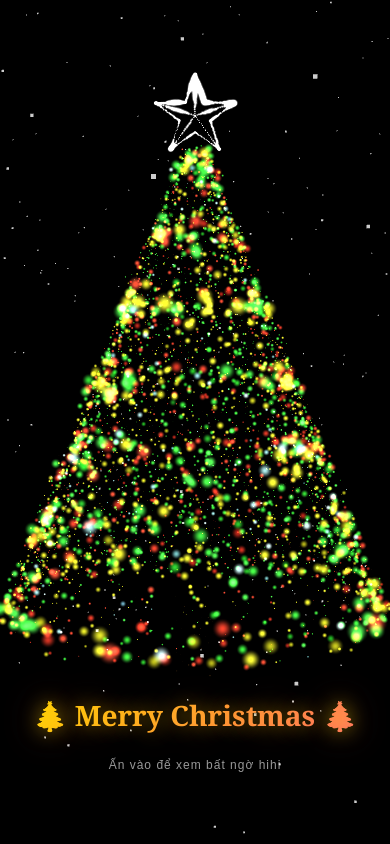
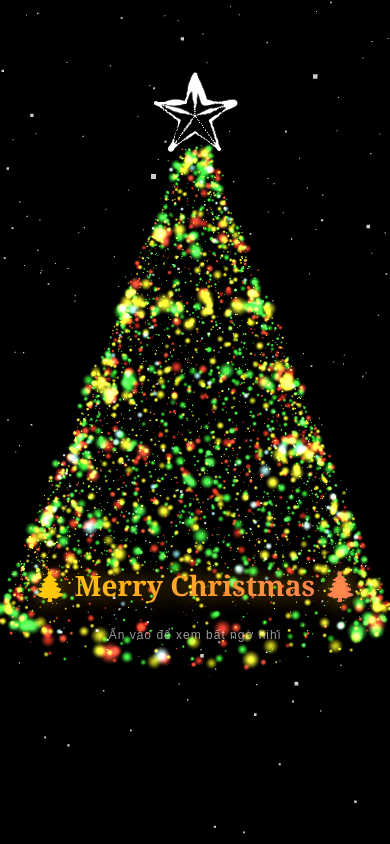
Before and after one commit to manhzung/Chrismas_Tree, a React (Vite) app: page / in a window 390 px wide. Built offline with nearby package versions, Linux system fonts and the light colour scheme.

Commit message:
Initial commit

```diff
--- a/src/App.css
+++ b/src/App.css
@@ -37,7 +37,7 @@ body,
   flex-direction: column;
   justify-content: flex-end;
   align-items: center;
-  padding-bottom: 120px; /* Tăng lên để đẩy chữ lên cao hơn */
+  padding-bottom: 40px; /* Hạ thấp xuống ở desktop */
   padding-left: 20px;
   padding-right: 20px;
   pointer-events: none;
@@ -106,7 +106,7 @@ body,
 /* Responsive - Mobile */
 @media (max-width: 480px) {
   .overlay {
-    padding-bottom: 70px;
+    padding-bottom: 200px;
     padding-left: 10px;
     padding-right: 10px;
   }
@@ -130,7 +130,7 @@ body,
 /* Responsive - Small Mobile */
 @media (max-width: 360px) {
   .overlay {
-    padding-bottom: 20px;
+    padding-bottom: 180px;
   }
 
   .title {
```
